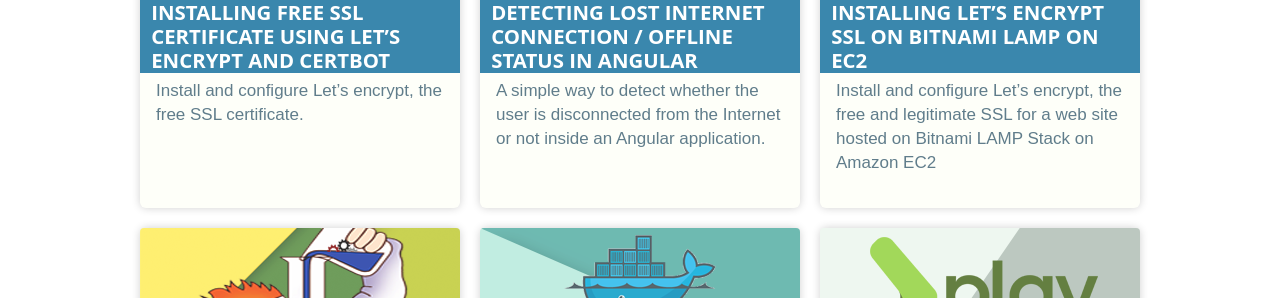
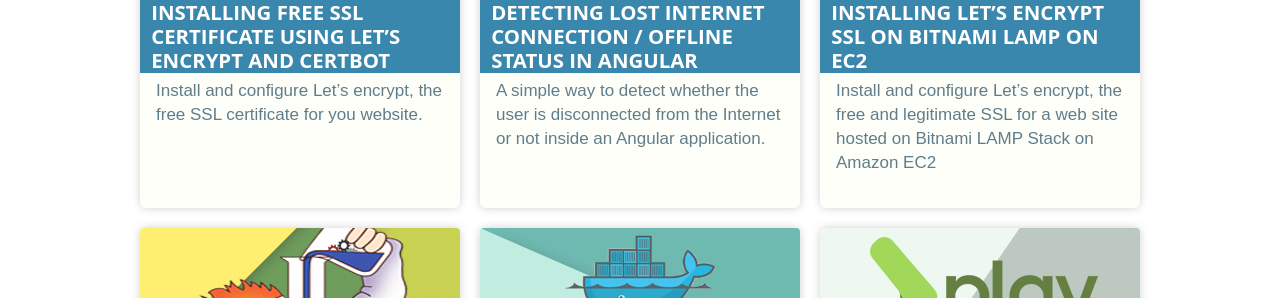
Before and after one commit to robinraju/robinraju.github.io, a Jekyll site: the page built from index.html, in a window 1280 px wide. Shown: the part 303-601 px from the top of the page. Built offline with Jekyll 4.4.1, drawn with Linux system fonts in a browser that asks for light colours; the list of posts is cut into pages by our own code.

Commit message:
Modified post

```diff
--- a/_posts/developer/2018-11-01-installing-lets-encrypt-on-apache.md
+++ b/_posts/developer/2018-11-01-installing-lets-encrypt-on-apache.md
@@ -14,7 +14,7 @@ author_profile: false
 share: true
 related: true
 permalink: /:categories/:year-:month-:day-:title/
-excerpt: Install and configure Let's encrypt, the free SSL certificate.
+excerpt: Install and configure Let's encrypt, the free SSL certificate for you website.
 published: true
 ---
 
```
